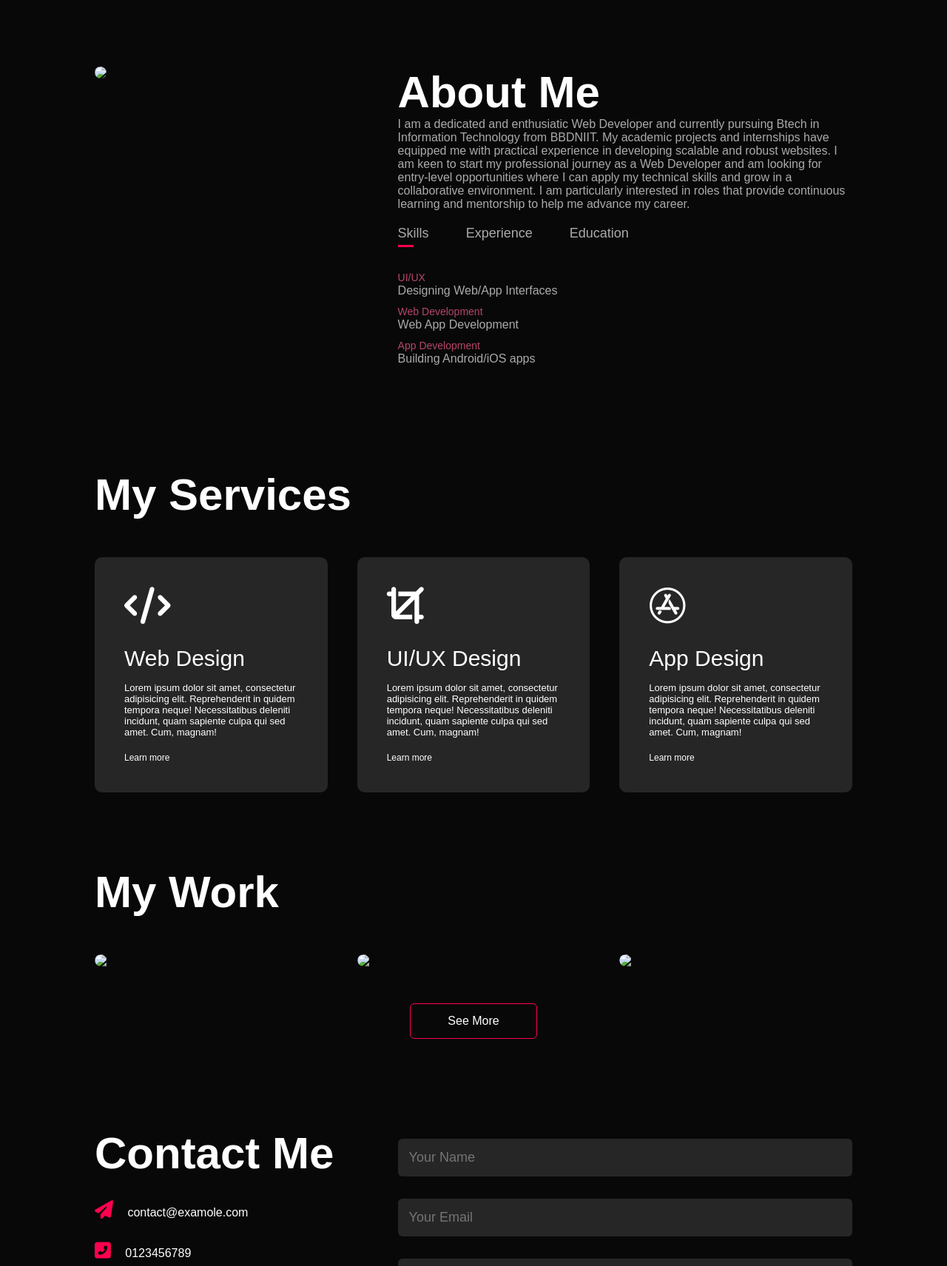
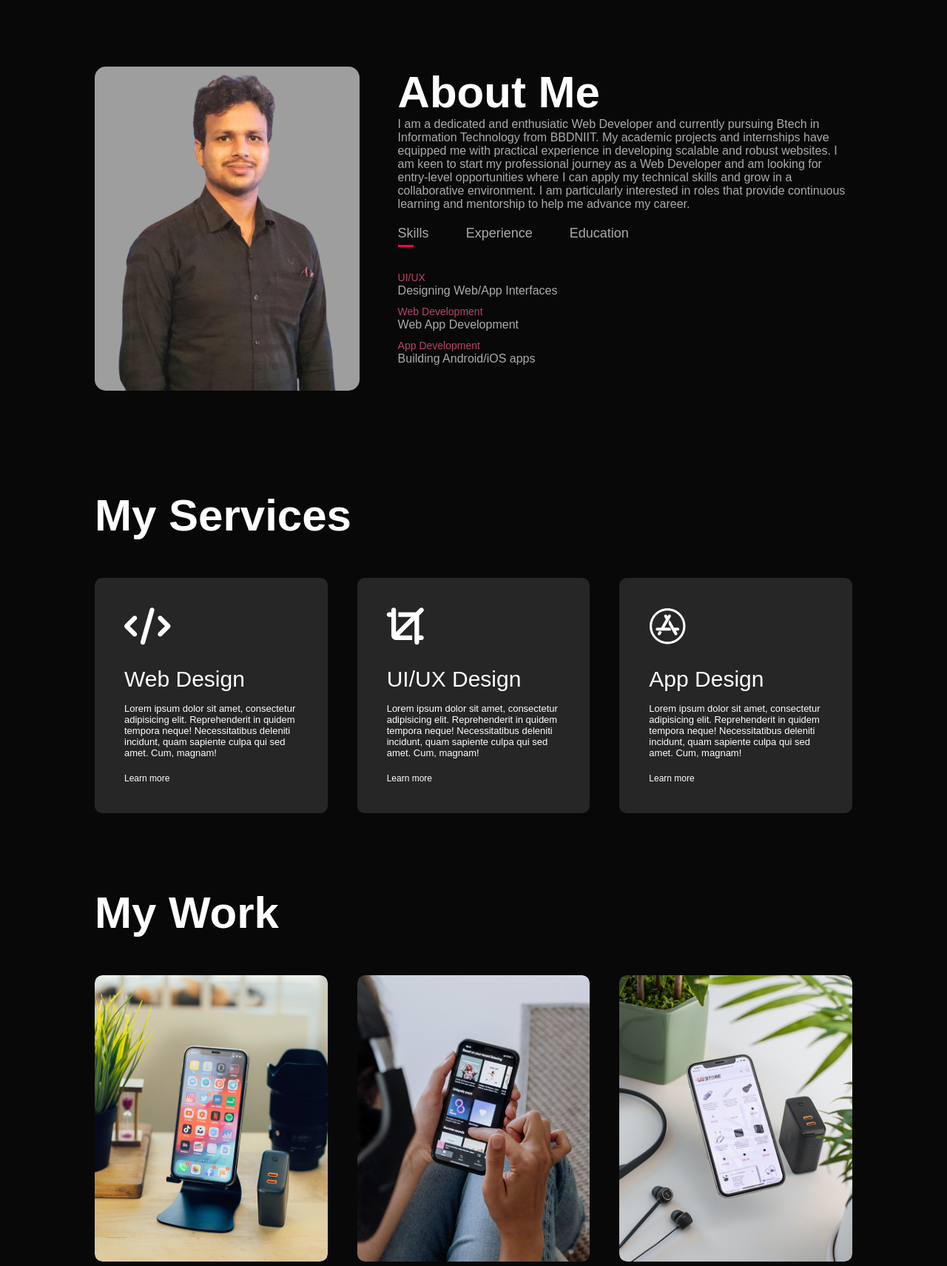
Before and after one commit to Shalini745/myportfolio, a plain HTML site: page index.html in a window 1280 px wide. Shown: the part 800-2511 px from the top of the page at 74% size. Drawn offline with Linux system fonts and the light colour scheme; files whose address does not match are found by name.

Commit message:
Update index.html

```diff
--- a/index.html
+++ b/index.html
@@ -11,7 +11,7 @@
 <div id="header">
     <div class="container">
         <nav>
-            <img src="Images/logo.png" class="logo">
+            <img src="logo.png" class="logo">
             <ul id="sidemenu">
                 <li><a href="#header">Home</a></li>
                 <li><a href="#about">About</a></li>
@@ -33,7 +33,7 @@
     <div class="container">
         <div class="row">
             <div class="about-col-1">
-                <img src="Images/back-img.png">
+                <img src="back-img.png">
             </div>
             <div class="about-col-2">
                 <h1 class="sub-title">About Me</h1>
@@ -106,7 +106,7 @@
         <h1 class="sub-title">My Work</h1>
         <div class="work-list">
             <div class="work">
-                <img src="Images/work-1.png">
+                <img src="work-1.png">
                 <div class="layer">
                     <h3>Social Media App</h3>
                     <p>The app connects you to the talented people around the world.
@@ -116,7 +116,7 @@
                 </div>
             </div>
             <div class="work">
-                <img src="Images/work-2.png">
+                <img src="work-2.png">
                 <div class="layer">
                     <h3>Online Shopping App</h3>
                     <p>The app connects you to the talented people around the world.
@@ -126,7 +126,7 @@
                 </div>
             </div>
             <div class="work">
-                <img src="Images/work-3.png">
+                <img src="work-3.png">
                 <div class="layer">
                     <h3>Music App</h3>
                     <p>The app connects you to the talented people around the world.
@@ -153,7 +153,7 @@
                     <a href="https://instagram.com/"><i class="fab fa-instagram"></i></a>
                     <a href="https://linkedin.com/"><i class="fab fa-linkedin"></i></a>
                 </div>
-                <a href="Images/my-cv.pdf" download class="btn btn2">Download CV</a>
+                <a href="my-cv.pdf" download class="btn btn2">Download CV</a>
 
             </div>
             <div class="contact-right">
```
